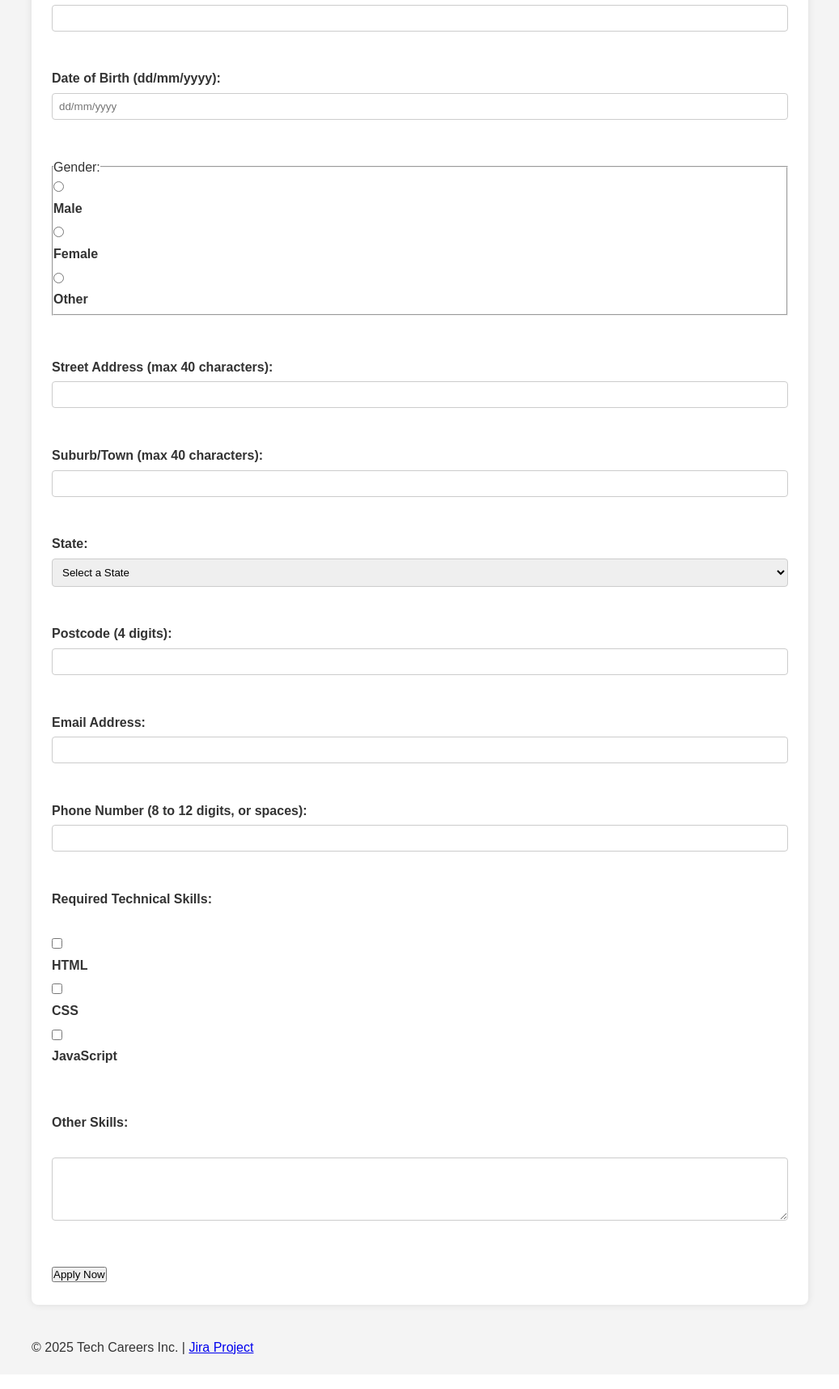
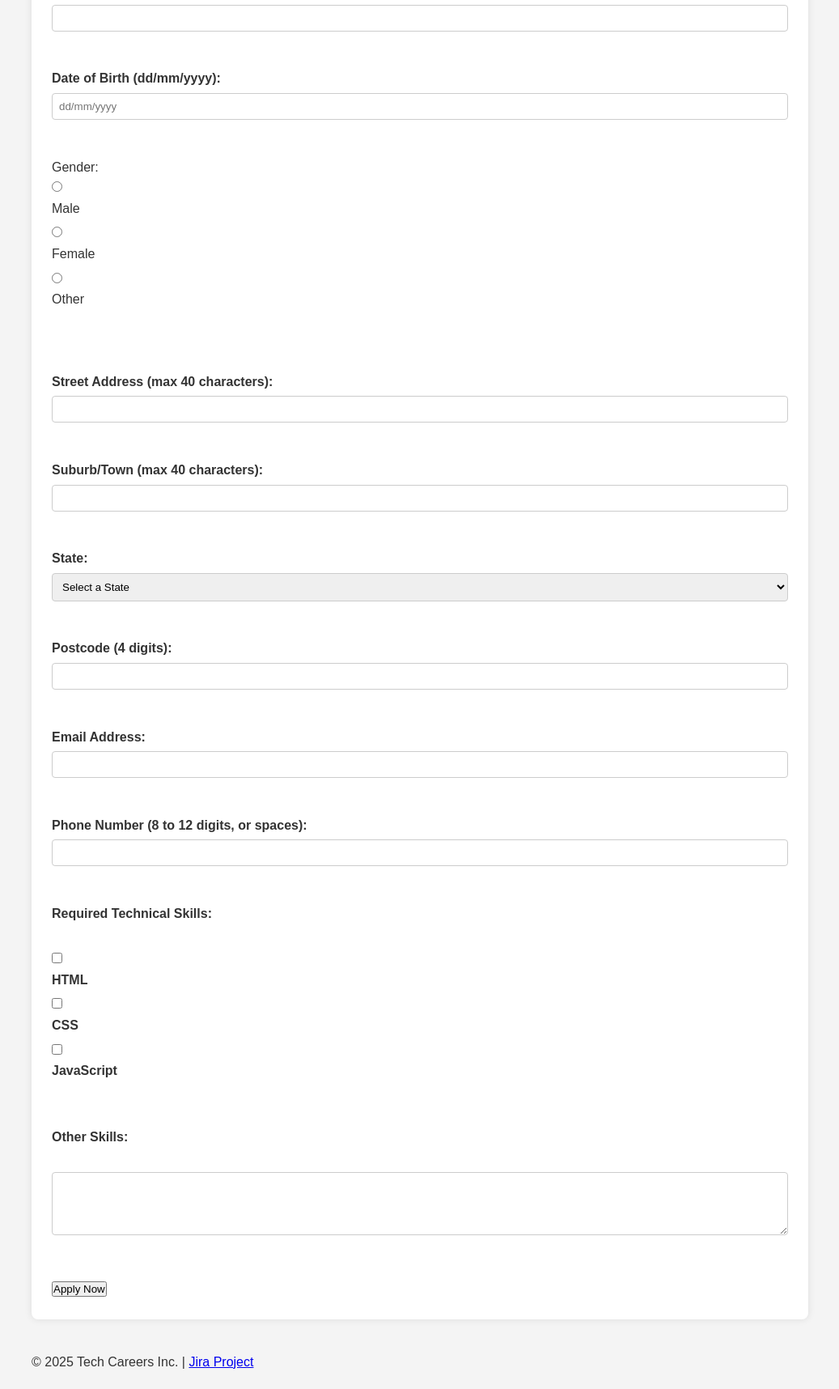
Before and after one commit to 105549359/Team05_Part1, a PHP site: page /apply.html in a window 1280 px wide. Shown: the part 477-2193 px from the top of the page at 81% size, without its empty margins (121-1158 px from the left). Before the commit the page ends 2150 px from the top, so only its background shows below. Run offline with PHP 8.4, Linux system fonts and the light colour scheme.

Commit message:
Fieldset, Radios, Checkboxes

```diff
--- a/styles.css
+++ b/styles.css
@@ -82,3 +82,22 @@ form textarea {
     border: 1px solid #ccc;
     border-radius: 4px;
 }
+
+fieldset {
+    border: none;
+    margin-bottom: 20px;
+}
+
+fieldset label {
+    font-weight: normal;
+    margin-right: 15px;
+}
+
+input[type="radio"],
+input[type="checkbox"] {
+    margin-right: 5px;
+}
+
+textarea {
+    resize: vertical;
+}
```
